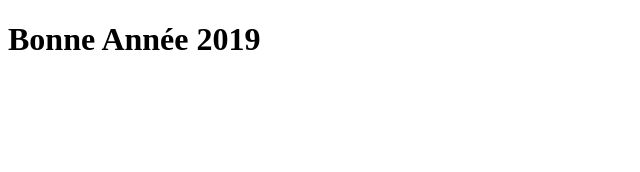
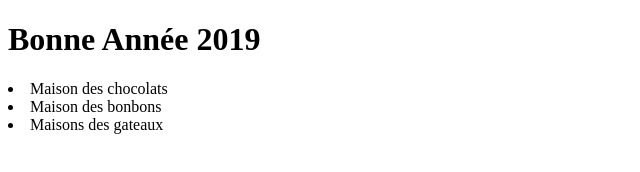
Before and after one commit to natH83/tpGit1, a plain HTML site: page index.html in a window 1280 px wide. Shown: the whole page, without its empty margins (0-640 px from the left). Drawn offline with Linux system fonts and the light colour scheme.

Commit message:
2emeversion

```diff
--- a/index.html
+++ b/index.html
@@ -1,9 +1,13 @@
 <!DOCTYPE html>
 <html>
 <head>
+	<link rel="stylesheet" type="text/css" href="main.css">
 	<title>Bonne année</title>
 </head>
 <body>
 <h1>Bonne Année 2019</h1>
+<li>Maison des chocolats</li>
+<li>Maison des bonbons</li>
+<li>Maisons des gateaux</li>
 </body>
 </html>
```
